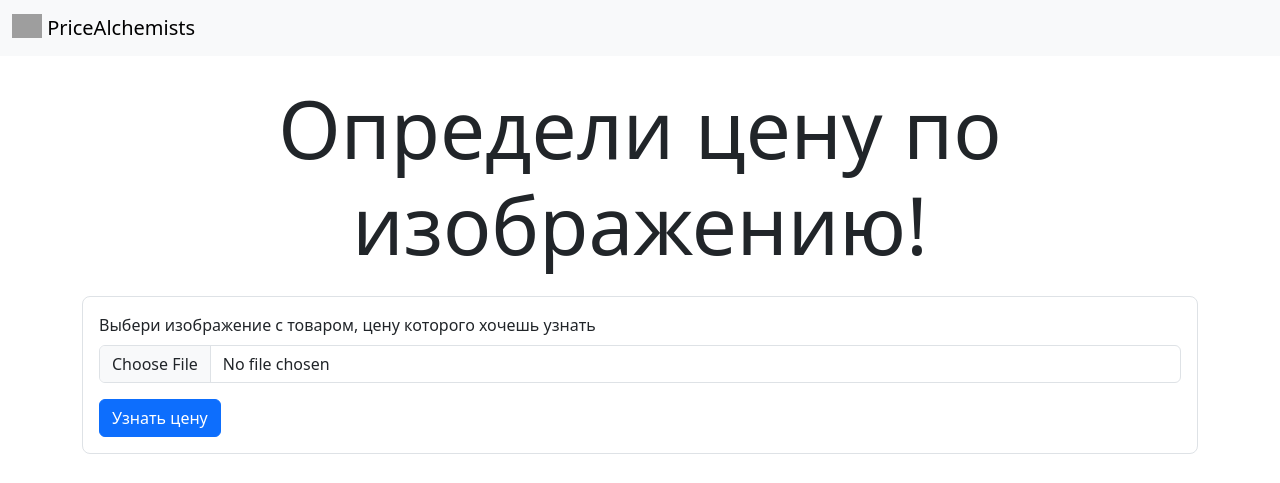
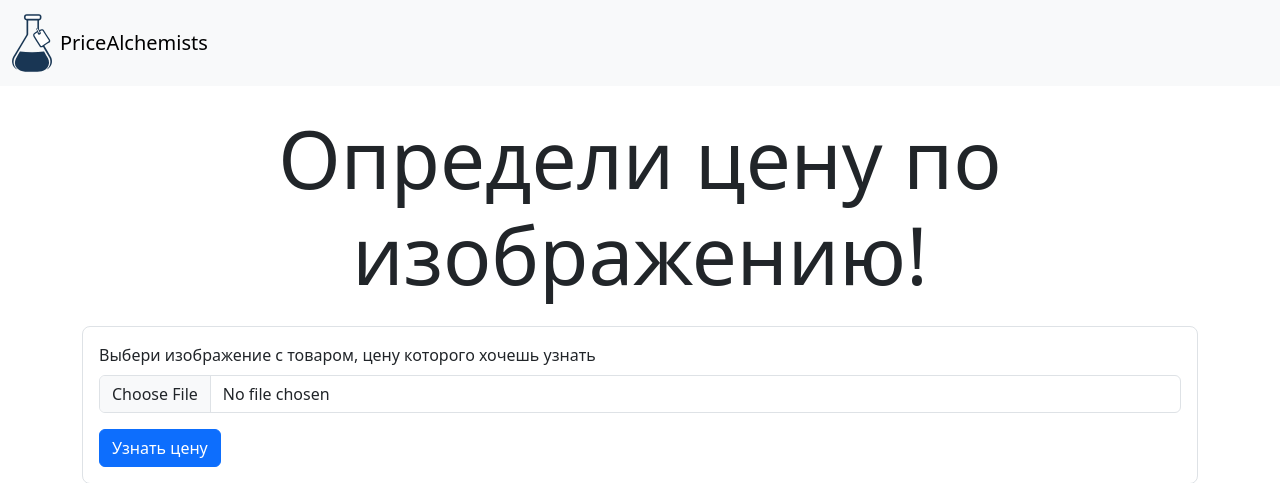
Before and after one commit to vainmoon/PriceAlchemists, a FastAPI app: page / in a window 1280 px wide. Shown: the top 483 px of the page. Run offline with FastAPI, Linux system fonts and the light colour scheme; grey boxes are pictures that could not be loaded.

Commit message:
add logo in navbar

```diff
--- a/backend/app/server.py
+++ b/backend/app/server.py
@@ -2,6 +2,8 @@ from fastapi import FastAPI, File, UploadFile, Form, Request
 from fastapi.responses import JSONResponse
 from fastapi.templating import Jinja2Templates
 from fastapi.responses import HTMLResponse
+from fastapi.staticfiles import StaticFiles
+
 
 from app.utils.images import image_to_img_src, open_image
 
@@ -11,6 +13,7 @@ app = FastAPI(
     version='1.0.0'
 )
 templates = Jinja2Templates(directory='app/templates')
+app.mount("/static", StaticFiles(directory="app/static"))
 
 @app.get('/', response_class=HTMLResponse)
 async def form_page(request: Request):
--- a/backend/app/templates/index.html
+++ b/backend/app/templates/index.html
@@ -14,19 +14,18 @@
   <body>
     <nav class="navbar bg-light">
       <div class="container-fluid">
-        <a class="navbar-brand" href="/">
+        <a class="navbar-brand d-flex align-items-center" href="/">
           <img
-            src="https://avatars.githubusercontent.com/u/123456789?s=200&v=4"
+            src="/static/logo.svg"
             alt="PriceAlchemists Logo"
-            width="30"
-            height="24"
-            class="d-inline-block align-text-top"
+            width="40"
+            height="60"
+            class="me-2"
           />
-          PriceAlchemists
+          <span>PriceAlchemists</span>
         </a>
       </div>
     </nav>
-
     <div class="container mt-4">
         <h1 class="display-1 text-center">Определи цену по изображению!</h1>
     </div>
```
Also changed, not shown: backend/app/static/logo.svg (added).
